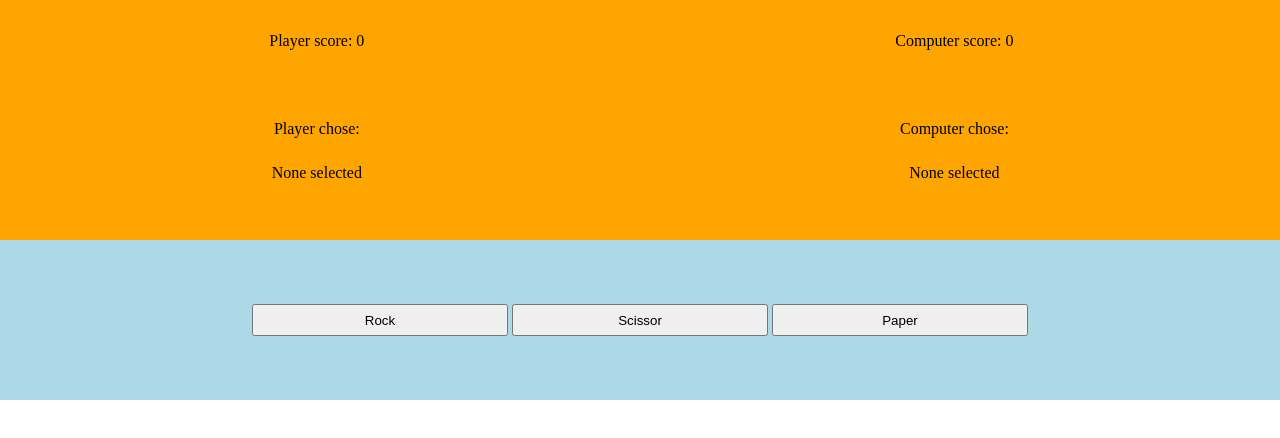
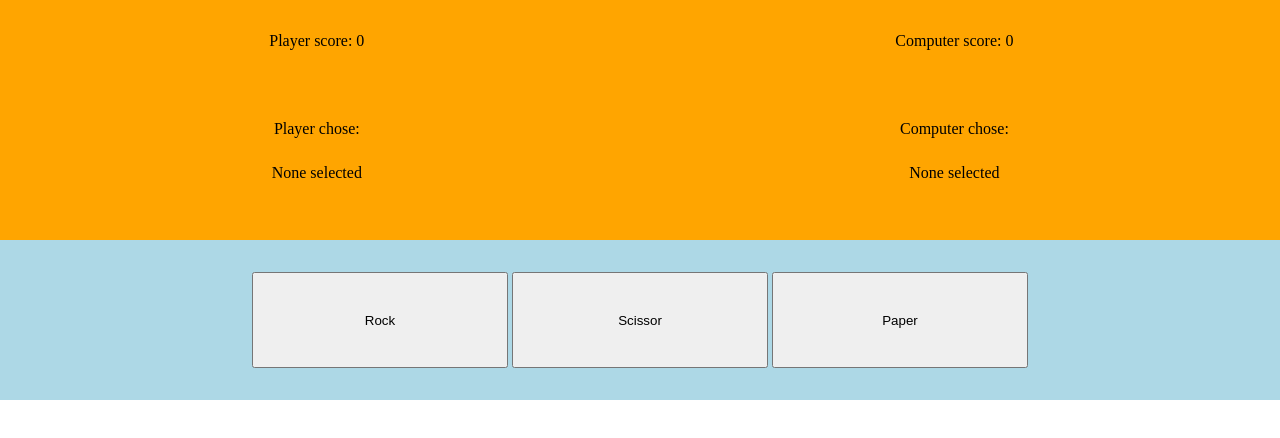
Before and after one commit to M-10001/brainnest_frontend_development_training_program_project_4, a plain HTML site: page assignment_2/index.html in a window 1280 px wide. Drawn offline with Linux system fonts and the light colour scheme.

Commit message:
Update main.css

```diff
--- a/assignment_2/stylesheets/main.css
+++ b/assignment_2/stylesheets/main.css
@@ -19,7 +19,7 @@ body {
 
 .section-2 {
   height: 20%;
-  padding: 5% 0;
+  padding: 2.5% 0;
   text-align: center;
   background-color: lightBlue;
 }
```
